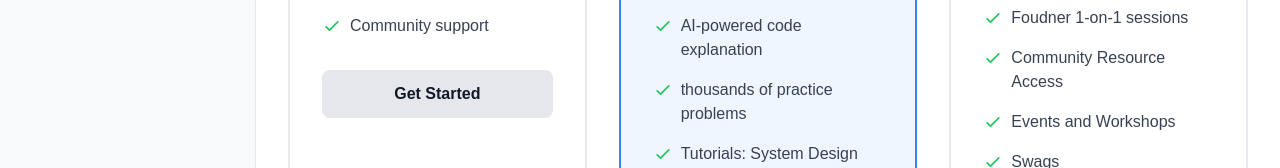
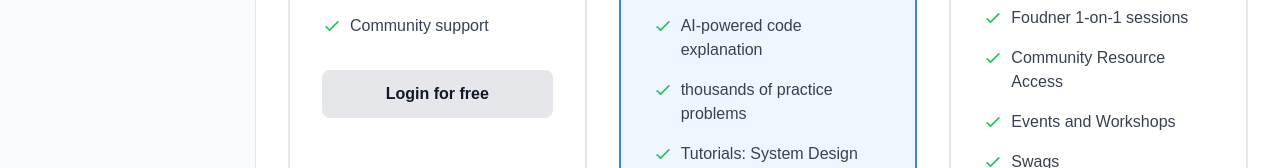
Before and after one commit to Chinese-Community-AI/AI-gorithms, a Next.js app: page /pricing in a window 1280 px wide. Shown: the part 376-544 px from the top of the page. Built offline with nearby package versions, Linux system fonts and the light colour scheme.

Commit message:
Update pricing info

```diff
--- a/app/pricing/page.tsx
+++ b/app/pricing/page.tsx
@@ -9,7 +9,7 @@ export default function PricingPage() {
         "Basic practice problems",
         "Community support",
       ],
-      cta: "Get Started",
+      cta: "Login for free",
       popular: false,
     },
     {
```
